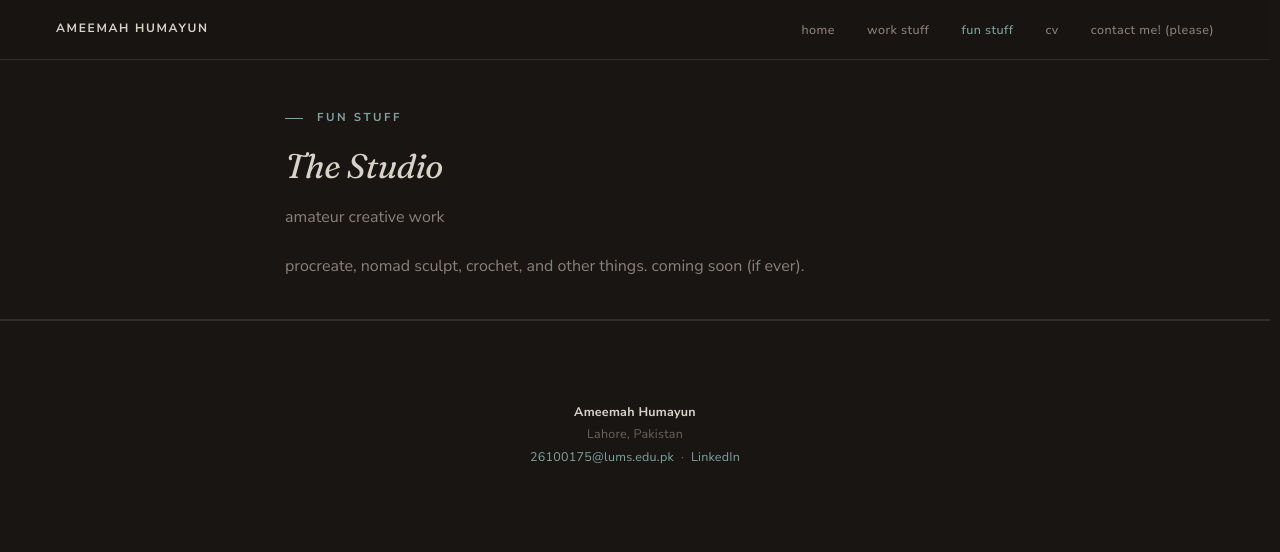
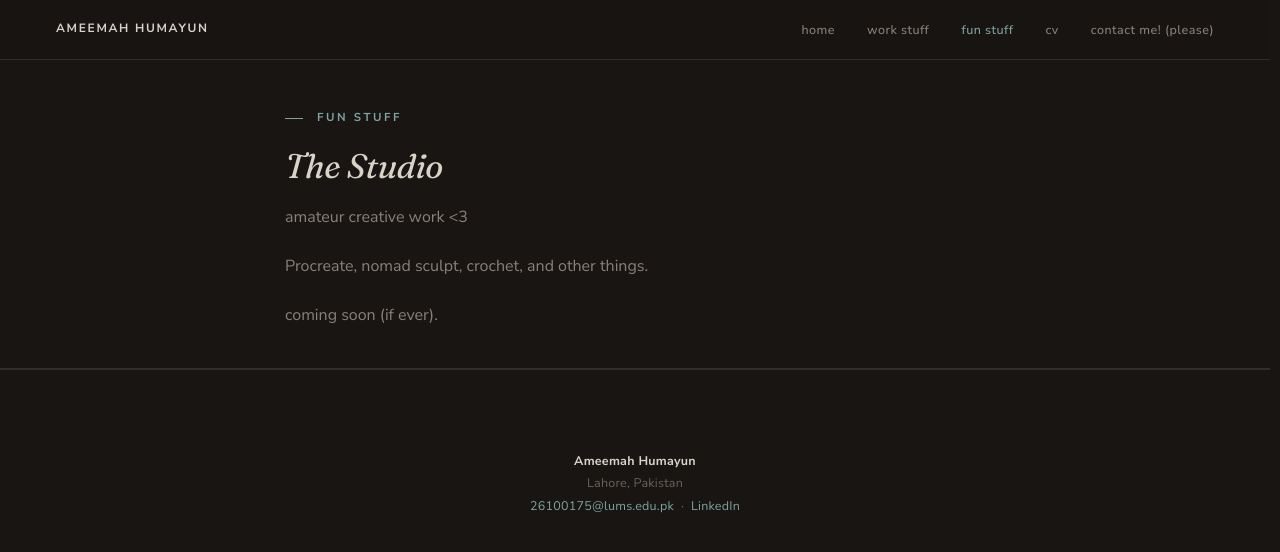
Before and after one commit to ameemahumayun/ameemahumayun.github.io, a Jekyll site: the page built from studio/index.html, in a window 1280 px wide. Shown: the top 552 px of the page. Built offline with Jekyll 4.4.1, drawn with Linux system fonts in a browser that asks for light colours.

Commit message:
Update index.html

```diff
--- a/studio/index.html
+++ b/studio/index.html
@@ -10,8 +10,9 @@ active: studio
     <div class="eyebrow eyebrow-rule">fun stuff</div>
     <!-- <h1 class="page-head__title">studio</h1> -->
     <h1 class="page-head__title"><span class="serif" style="color:var(--color-text-strong);">The Studio</span></h1>
-    <p class="page-head__intro">amateur creative work</p>
-    <p class="page-head__intro">procreate, nomad sculpt, crochet, and other things. coming soon (if ever).</p>
+    <p class="page-head__intro">amateur creative work <3</p>
+    <p class="page-head__intro">Procreate, nomad sculpt, crochet, and other things.</p>
+    <p class="page-head__intro">coming soon (if ever).</p>
 
   </div>
 </header>
```
